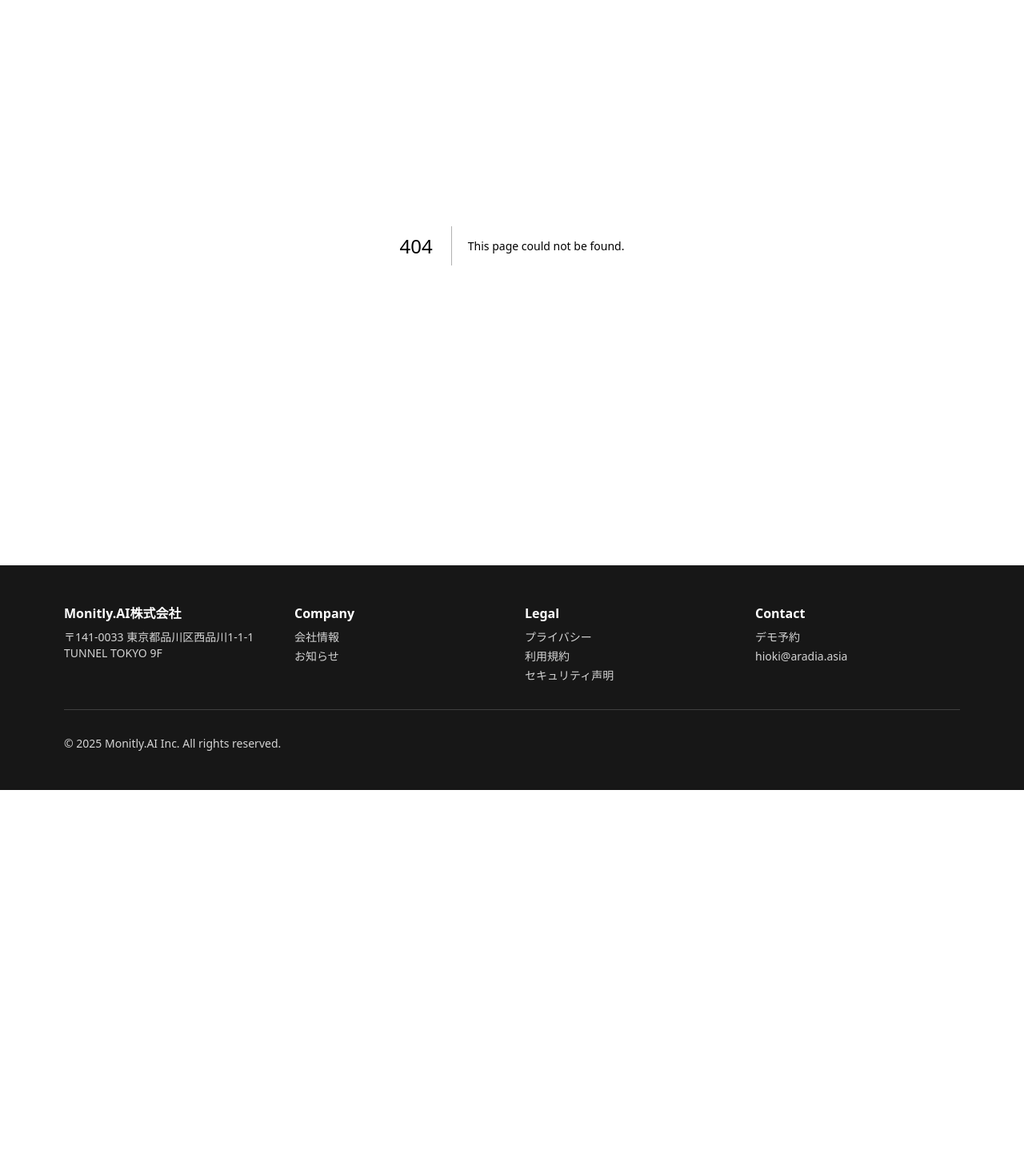
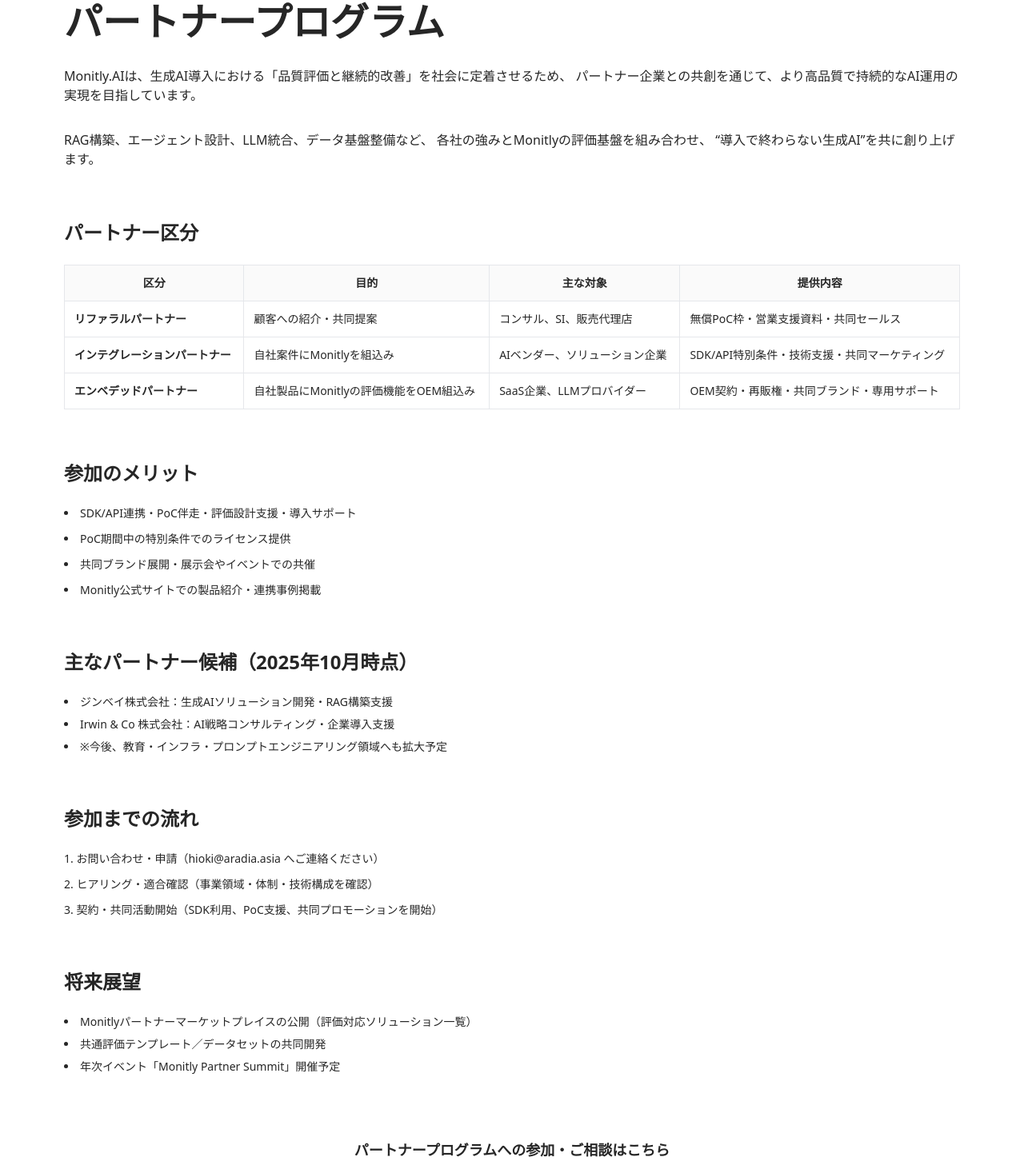
Before and after one commit to monitly-hioki/monitlyai-site, a Next.js app: page /partners in a window 1280 px wide. Before the commit this address had no page. Shown: the part 185-1647 px from the top of the page at 80% size. Before the commit the page ends 1173 px from the top, so only its background shows below. Built offline with nearby package versions, Linux system fonts and the light colour scheme.

Commit message:
feat: add パートナープログラム page (partners/page.tsx)

```diff
--- /dev/null
+++ b/app/partners/page.tsx
@@ -0,0 +1,106 @@
+import Container from "@/components/Container";
+
+export default function PartnerProgramPage() {
+  return (
+    <main className="py-16 md:py-24 bg-white text-neutral-800">
+      <Container>
+        <h1 className="text-4xl md:text-5xl font-bold mb-8">パートナープログラム</h1>
+
+        <section className="space-y-8">
+          <p>
+            Monitly.AIは、生成AI導入における「品質評価と継続的改善」を社会に定着させるため、
+            パートナー企業との共創を通じて、より高品質で持続的なAI運用の実現を目指しています。
+          </p>
+          <p>
+            RAG構築、エージェント設計、LLM統合、データ基盤整備など、
+            各社の強みとMonitlyの評価基盤を組み合わせ、
+            “導入で終わらない生成AI”を共に創り上げます。
+          </p>
+        </section>
+
+        <section className="mt-16">
+          <h2 className="text-2xl font-semibold mb-6">パートナー区分</h2>
+          <div className="overflow-x-auto">
+            <table className="w-full border border-neutral-200 text-sm">
+              <thead className="bg-neutral-50">
+                <tr>
+                  <th className="p-3 border">区分</th>
+                  <th className="p-3 border">目的</th>
+                  <th className="p-3 border">主な対象</th>
+                  <th className="p-3 border">提供内容</th>
+                </tr>
+              </thead>
+              <tbody>
+                <tr>
+                  <td className="p-3 border font-semibold">リファラルパートナー</td>
+                  <td className="p-3 border">顧客への紹介・共同提案</td>
+                  <td className="p-3 border">コンサル、SI、販売代理店</td>
+                  <td className="p-3 border">無償PoC枠・営業支援資料・共同セールス</td>
+                </tr>
+                <tr>
+                  <td className="p-3 border font-semibold">インテグレーションパートナー</td>
+                  <td className="p-3 border">自社案件にMonitlyを組込み</td>
+                  <td className="p-3 border">AIベンダー、ソリューション企業</td>
+                  <td className="p-3 border">SDK/API特別条件・技術支援・共同マーケティング</td>
+                </tr>
+                <tr>
+                  <td className="p-3 border font-semibold">エンベデッドパートナー</td>
+                  <td className="p-3 border">自社製品にMonitlyの評価機能をOEM組込み</td>
+                  <td className="p-3 border">SaaS企業、LLMプロバイダー</td>
+                  <td className="p-3 border">OEM契約・再販権・共同ブランド・専用サポート</td>
+                </tr>
+              </tbody>
+            </table>
+          </div>
+        </section>
+
+        <section className="mt-16">
+          <h2 className="text-2xl font-semibold mb-6">参加のメリット</h2>
+          <ul className="space-y-3 list-disc list-inside text-sm">
+            <li>SDK/API連携・PoC伴走・評価設計支援・導入サポート</li>
+            <li>PoC期間中の特別条件でのライセンス提供</li>
+            <li>共同ブランド展開・展示会やイベントでの共催</li>
+            <li>Monitly公式サイトでの製品紹介・連携事例掲載</li>
+          </ul>
+        </section>
+
+        <section className="mt-16">
+          <h2 className="text-2xl font-semibold mb-6">主なパートナー候補（2025年10月時点）</h2>
+          <ul className="space-y-2 list-disc list-inside text-sm">
+            <li>ジンベイ株式会社：生成AIソリューション開発・RAG構築支援</li>
+            <li>Irwin & Co 株式会社：AI戦略コンサルティング・企業導入支援</li>
+            <li>※今後、教育・インフラ・プロンプトエンジニアリング領域へも拡大予定</li>
+          </ul>
+        </section>
+
+        <section className="mt-16">
+          <h2 className="text-2xl font-semibold mb-6">参加までの流れ</h2>
+          <ol className="list-decimal list-inside space-y-3 text-sm">
+            <li>お問い合わせ・申請（hioki@aradia.asia へご連絡ください）</li>
+            <li>ヒアリング・適合確認（事業領域・体制・技術構成を確認）</li>
+            <li>契約・共同活動開始（SDK利用、PoC支援、共同プロモーションを開始）</li>
+          </ol>
+        </section>
+
+        <section className="mt-16">
+          <h2 className="text-2xl font-semibold mb-6">将来展望</h2>
+          <ul className="space-y-2 list-disc list-inside text-sm">
+            <li>Monitlyパートナーマーケットプレイスの公開（評価対応ソリューション一覧）</li>
+            <li>共通評価テンプレート／データセットの共同開発</li>
+            <li>年次イベント「Monitly Partner Summit」開催予定</li>
+          </ul>
+        </section>
+
+        <section className="mt-20 text-center">
+          <p className="text-lg font-semibold mb-3">パートナープログラムへの参加・ご相談はこちら</p>
+          <a
+            href="mailto:hioki@aradia.asia"
+            className="inline-block bg-[#0056FF] text-white px-6 py-3 rounded-xl font-semibold"
+          >
+            お問い合わせ
+          </a>
+        </section>
+      </Container>
+    </main>
+  );
+}
```
